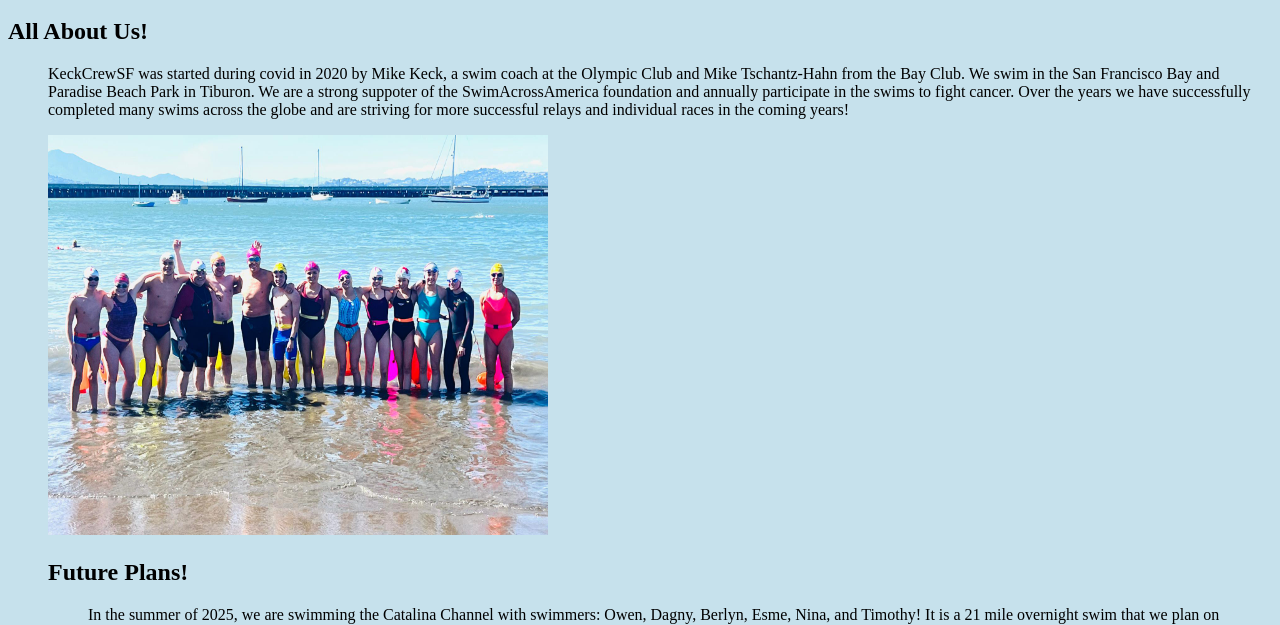
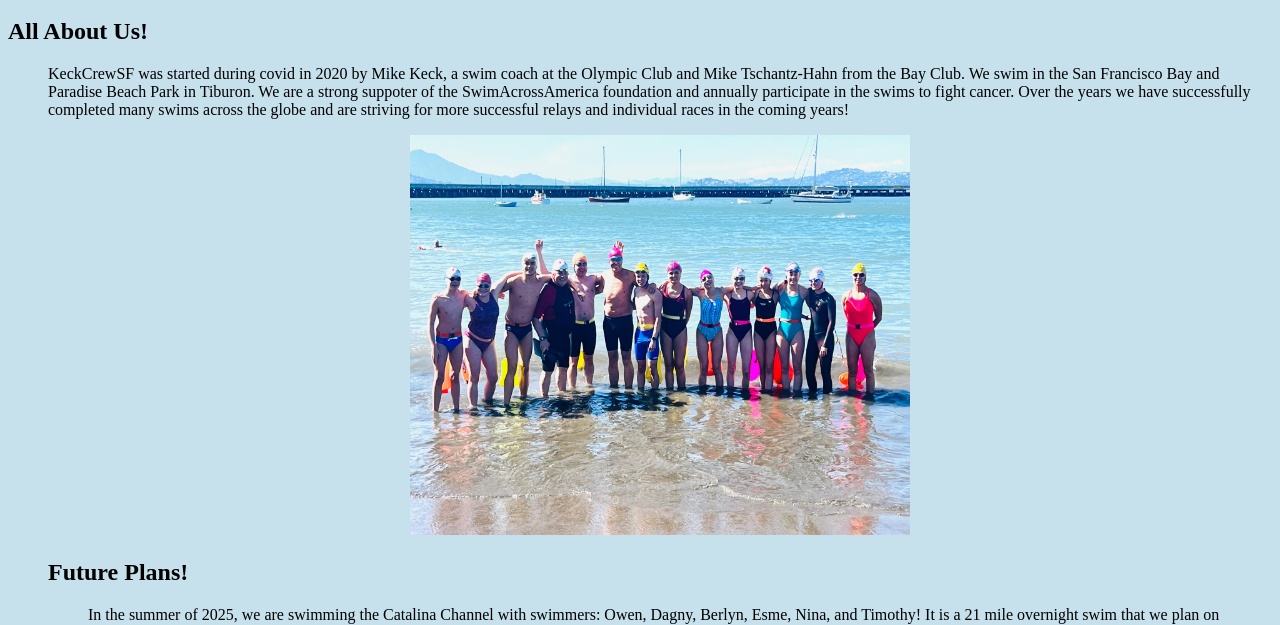
Before and after one commit to EsmeN25/EsmeN25.github.io, a plain HTML site: page Bio.html in a window 1280 px wide. Shown: the part 100-725 px from the top of the page. Drawn offline with Linux system fonts and the light colour scheme.

Commit message:
Add files via upload

```diff
--- a/Bio.html
+++ b/Bio.html
@@ -17,9 +17,7 @@
 
 <ul>
 
-
-
-	 <img src="APteamimage1.JPG" width="500" height="400">
+	 <center> <img src="APteamimage1.JPG" width="500" height="400"> </center>
 
 <h2> Future Plans! </h3>
 	 <ul>
```
Also changed, not shown: SwimsWeveDone.html (+1 -1 lines).
